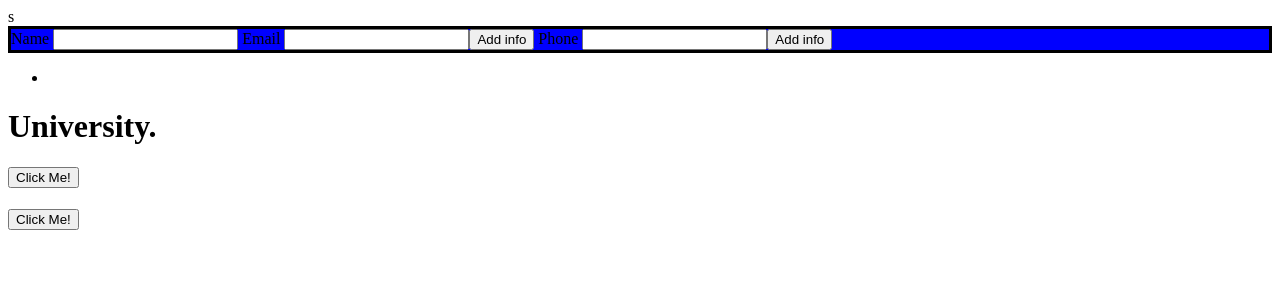
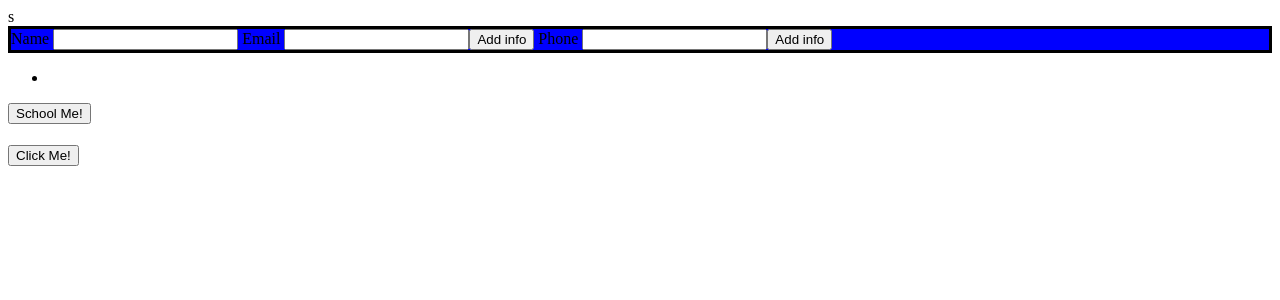
Before and after one commit to Sawaian/cv-project, a React (Create React App) app: page / in a window 1280 px wide. Shown: the top 300 px of the page. Built offline with nearby package versions, Linux system fonts and the light colour scheme.

Commit message:
Working on getting the react tests working. Put all the components into their individual files.

```diff
--- a/src/Components/Experience.js
+++ b/src/Components/Experience/index.js
@@ -1,4 +1,5 @@
 import React, { Component } from "react";
+
 /*
 A section to add practical experience (company name, position title, main tasks of your jobs, date from and until when you worked for that company) */
 class Experience extends Component {
@@ -16,12 +17,18 @@ class Experience extends Component {
       }
     }
 
+    changeInfo = (e) =>{
+      document.querySelector("form-active").style.color = "red";
+
+      console.log("red")
+
+    }
+
     render(){
 
       const { education, userInfo } = this.state;
       return(  <div>
-        <h1>{education.companyName}</h1>
-        <button onClick={console.log("grateful")}>Click Me!</button>
+        <button onClick={console.log(education.companyName)}>School Me!</button>
       </div>)
     }
 
```
Also changed, not shown: src/Components/Education/index.js (renamed from src/Components/Education.js), 1 other file (tests, documents, lock files or other folders).
